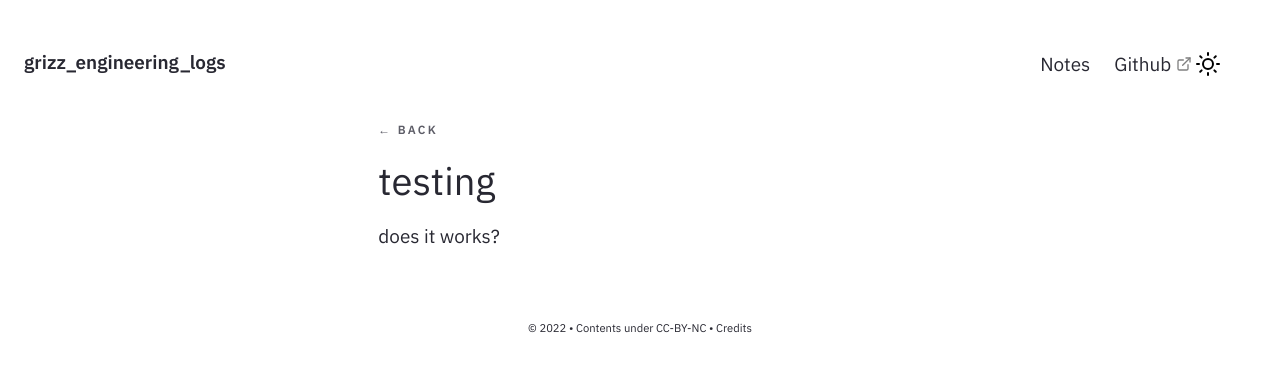
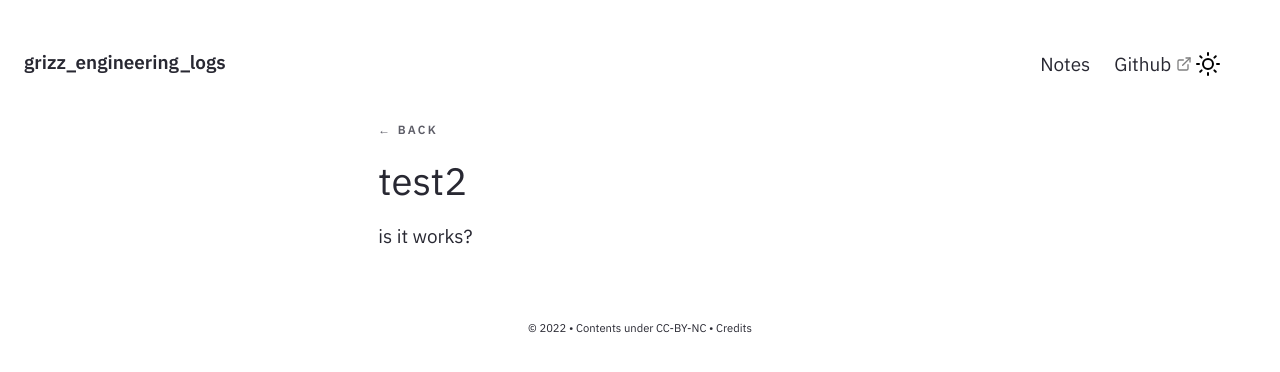
Before and after one commit to timbergrizz/timbergrizz.github.io, a Jekyll site: the page built from _notes/Public/test2.md, in a window 1280 px wide. Shown: the top 372 px of the page. Built offline with Jekyll 4.4.1, drawn with Linux system fonts in a browser that asks for light colours.

Commit message:
maybe last test

```diff
--- a/_notes/Public/test2.md
+++ b/_notes/Public/test2.md
@@ -1,7 +1,7 @@
 ---
-title: testing
+title : test2
 feed: show
-date: 28-10-2022
+date : 28-10-2022
 ---
 
-does it works?
+is it works?
```
Also changed, not shown: _notes/Public/first_article.md (+1 -1 lines).
